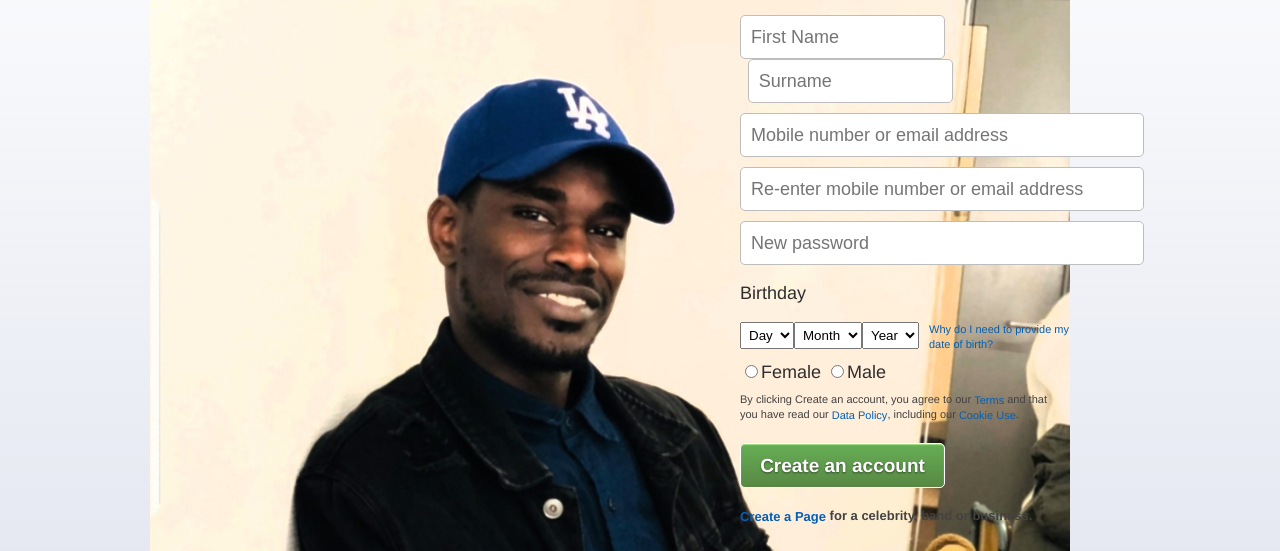
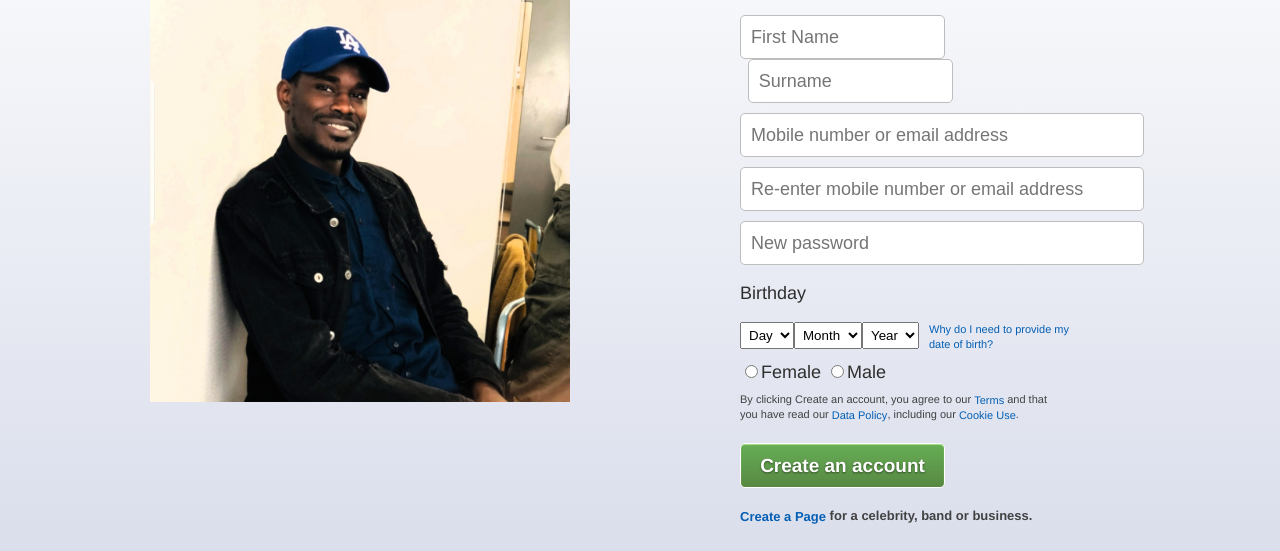
Before and after one commit to Papi0608/lameeno, a plain HTML site: page index.html in a window 1280 px wide. Shown: the part 179-730 px from the top of the page. Drawn offline with Linux system fonts and the light colour scheme.

Commit message:
Update index.html

```diff
--- a/index.html
+++ b/index.html
@@ -24,7 +24,7 @@
 
 <div id="div1">
 <p>Lamine help you to connect and share with the <br>people in your life.</p>
-<img src="static/css/Lamine.png" alt="LAMINE" height="920" width="920">
+<img src="static/css/Lamine.png" alt="LAMINE" height="420" width="420">
 </div>
 <div id="div2">
 <h1>Create an account</h1>
```
